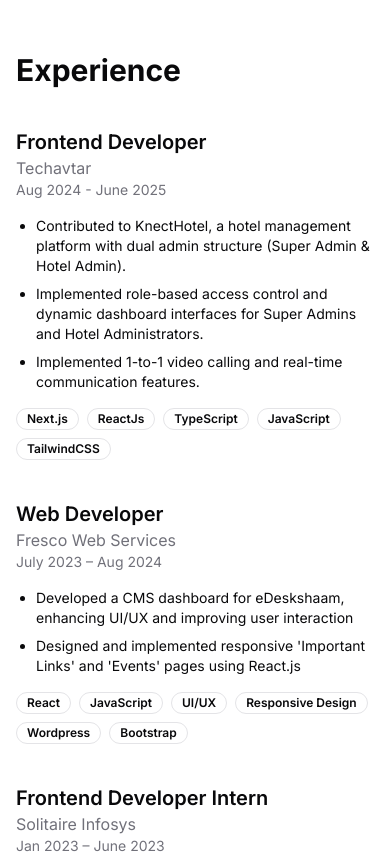
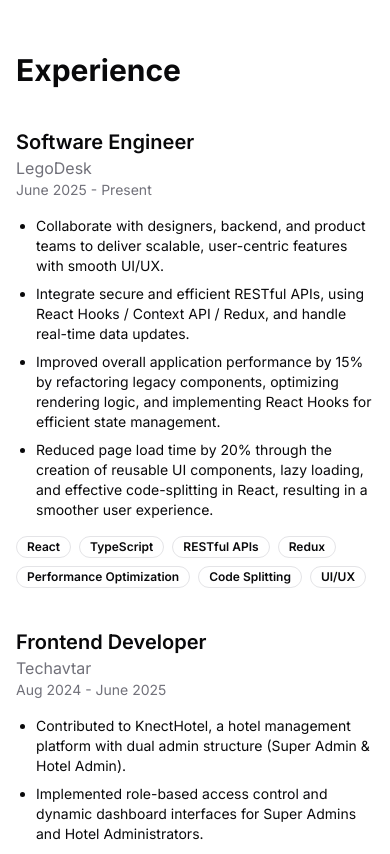
Before and after one commit to ajeet8395/ajeetsingh, a Next.js app: page / in a window 390 px wide. Shown: the part 780-1634 px from the top of the page. Built offline with nearby package versions, Linux system fonts and the light colour scheme.

Commit message:
UPDATE: new job, Backend skills and weather project

```diff
--- a/components/education.tsx
+++ b/components/education.tsx
@@ -7,7 +7,7 @@
     institution: "Chandigarh University",
     degree: "B.Tech, Computer Science and Engineering",
     period: "July 2019 - May 2023",
-    gpa: "CGPA: 7.5/10",
+    gpa: "CGPA: 7.8/10",
     icon: "🎓",
   },
 ];
--- a/components/experience.tsx
+++ b/components/experience.tsx
@@ -4,6 +4,18 @@
 import { Badge } from "@/components/ui/badge";
 
 const experiences = [
+  {
+    title: "Software Engineer",
+    company: "LegoDesk",
+    period: "June 2025 - Present",
+    responsibilities: [
+      "Collaborate with designers, backend, and product teams to deliver scalable, user-centric features with smooth UI/UX.",
+      "Integrate secure and efficient RESTful APIs, using React Hooks / Context API / Redux, and handle real-time data updates.",
+      "Improved overall application performance by 15% by refactoring legacy components, optimizing rendering logic, and implementing React Hooks for efficient state management.",
+      "Reduced page load time by 20% through the creation of reusable UI components, lazy loading, and effective code-splitting in React, resulting in a smoother user experience."
+    ],
+    skills: ["React", "TypeScript", "RESTful APIs", "Redux", "Performance Optimization", "Code Splitting", "UI/UX"]
+  },
   {
     title: "Frontend Developer",
     company: "Techavtar",
--- a/components/projects.tsx
+++ b/components/projects.tsx
@@ -9,6 +9,25 @@
 
 const projects = [
   {
+    logo: "/weatherM.png",
+    title: "Modern Weather",
+    description: "It displays real time weather updates, air quality, UV index, and 5-day forecasts.",
+    image: "/weatherM.png",
+    tags: ["Next.js", "OpenweatherAPI", "TypeScript"],
+    demoUrl: "https://weather-application-seven-silk.vercel.app/",
+    githubUrl: "https://github.com/ajeet8395/Weather-Application",
+    features: [
+      "🌡️ Real-Time Temperature with hourly updates",
+      "🌤️ 5-Day Forecast for upcoming weather trends",
+      "🏙️ City Search – Get weather data for any location",
+      "💨 Wind Speed & Direction Compass",
+      "☁️ Air Quality Index (AQI) and PM2.5 levels",
+      "🌇 Sunrise & Sunset Timings",
+      "🌞 UV Index Indicator",
+      "💧 Humidity, Pressure, and Visibility Data",
+    ]
+  },
+  {
     logo: "/Brainwave.svg",
     title: "Brainwave",
     description:
@@ -16,7 +35,7 @@
     image: "/brainwave.webp",
     tags: ["ReactJS", "Tailwind CSS", "Framer Motion", "Figma"],
     demoUrl: "https://brainwave-ajeet.vercel.app/",
-    githubUrl: "",
+    githubUrl: "https://github.com/ajeet8395/Brainwave",
     features: [
       "Gemini API integration for resume analysis",
       "Responsive design with Framer Motion animations",
@@ -30,7 +49,7 @@
     image: "/iphone.png",
     tags: ["ReactJS", "Tailwind CSS", "GSAP", "Three.js"],
     demoUrl: "https://iphone-website-eta.vercel.app/",
-    githubUrl: "",
+    githubUrl: "https://github.com/ajeet8395/Iphone-Website",
     features: [
       "3D Model Rendering with Different Colors & Sizes",
       "GSAP Animations for Smooth Transitions",
@@ -111,14 +130,14 @@
               transition={{ duration: 0.5, delay: index * 0.1 }}
               className="grid md:grid-cols-2 gap-6 border rounded-xl overflow-hidden group"
             >
-              <div className="overflow-hidden relative h-[300px] md:h-full border-b md:border-b-0 md:border-r">
-                <div className="absolute inset-0 overflow-y-auto scrollbar-hide">
+              <div className={`overflow-hidden relative h-[300px] md:h-full border-b md:border-b-0 md:border-r flex items-center justify-center ${project.title === 'Modern Weather' ? 'bg-gray-50 dark:bg-zinc-900' : ''}`}>
+                <div className={`absolute inset-0 overflow-y-auto scrollbar-hide ${project.title === 'Modern Weather' ? 'p-4 flex items-center justify-center ' : ''}`}>
                   <Image
                     src={project.image || "/placeholder.svg"}
                     alt={project.title}
                     width={800}
                     height={1200}
-                    className="w-full object-contain transition-transform duration-300 group-hover:scale-105"
+                    className={`${project.title === 'Modern Weather' ? 'object-contain' : 'object-cover'} w-full transition-transform duration-300 group-hover:scale-105`}
                   />
                 </div>
               </div>
@@ -137,6 +156,15 @@
 
                 <div className="space-y-2">
                   <h4 className="font-semibold">Key Features:</h4>
+                  {project.title === 'Modern Weather' ? (
+                    <div className="space-y-1">
+                      {project.features.map((feature, idx) => (
+                        <div key={idx} className="text-sm">
+                          {feature}
+                        </div>
+                      ))}
+                    </div>
+                  ) : (
                     <ul className="list-disc pl-5 space-y-1">
                       {project.features.map((feature, idx) => (
                         <li key={idx} className="text-sm">
@@ -144,6 +172,7 @@
                         </li>
                       ))}
                     </ul>
+                  )}
                 </div>
 
                 <div className="flex gap-3 pt-2">
--- a/components/skills.tsx
+++ b/components/skills.tsx
@@ -6,6 +6,7 @@
 import { RiNextjsFill, RiTailwindCssFill } from "react-icons/ri";
 import { VscVscode } from "react-icons/vsc";
 import { IoLogoFigma, IoLogoVercel } from "react-icons/io5";
+import { FaNode } from "react-icons/fa";
 
 const skillCategories = [
   {
@@ -19,6 +20,13 @@
       { name: "CSS", icon: <FaCss3 className="text-blue-500" /> },
       { name: "Bootstrap", icon: <FaBootstrap className="text-purple-500" /> },
       { name: "Tailwind CSS", icon: <RiTailwindCssFill className="text-cyan-400" /> },
+    ],
+  },
+  {
+    title: "Backend",
+    skills: [
+      { name: "Node.js", icon: <FaNode className="text-green-500" /> },
+      { name: "Express.js", icon: <FaNode className="text-blue-600" /> },
     ],
   },
   {
```
Also changed, not shown: public/weatherM.png (added). Lines whose indentation alone changed are shown as unchanged.
